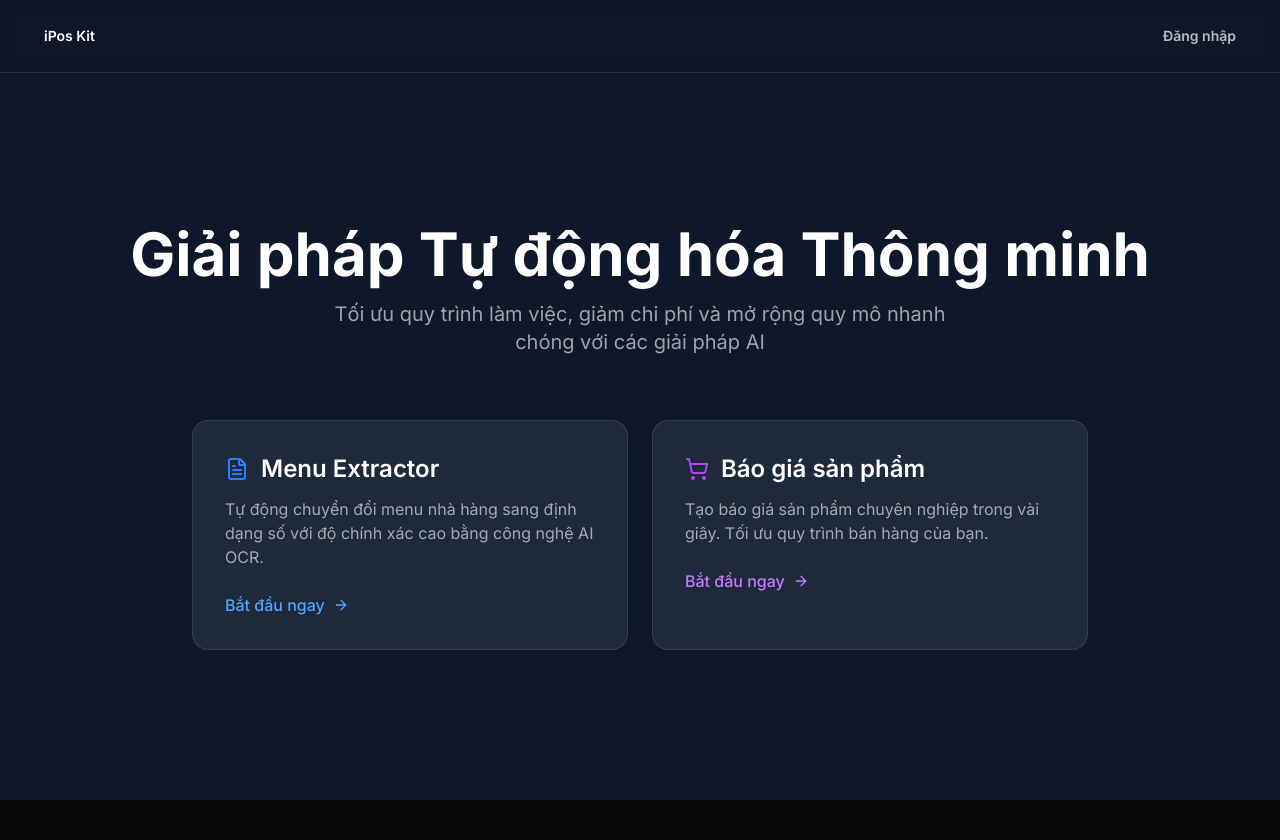
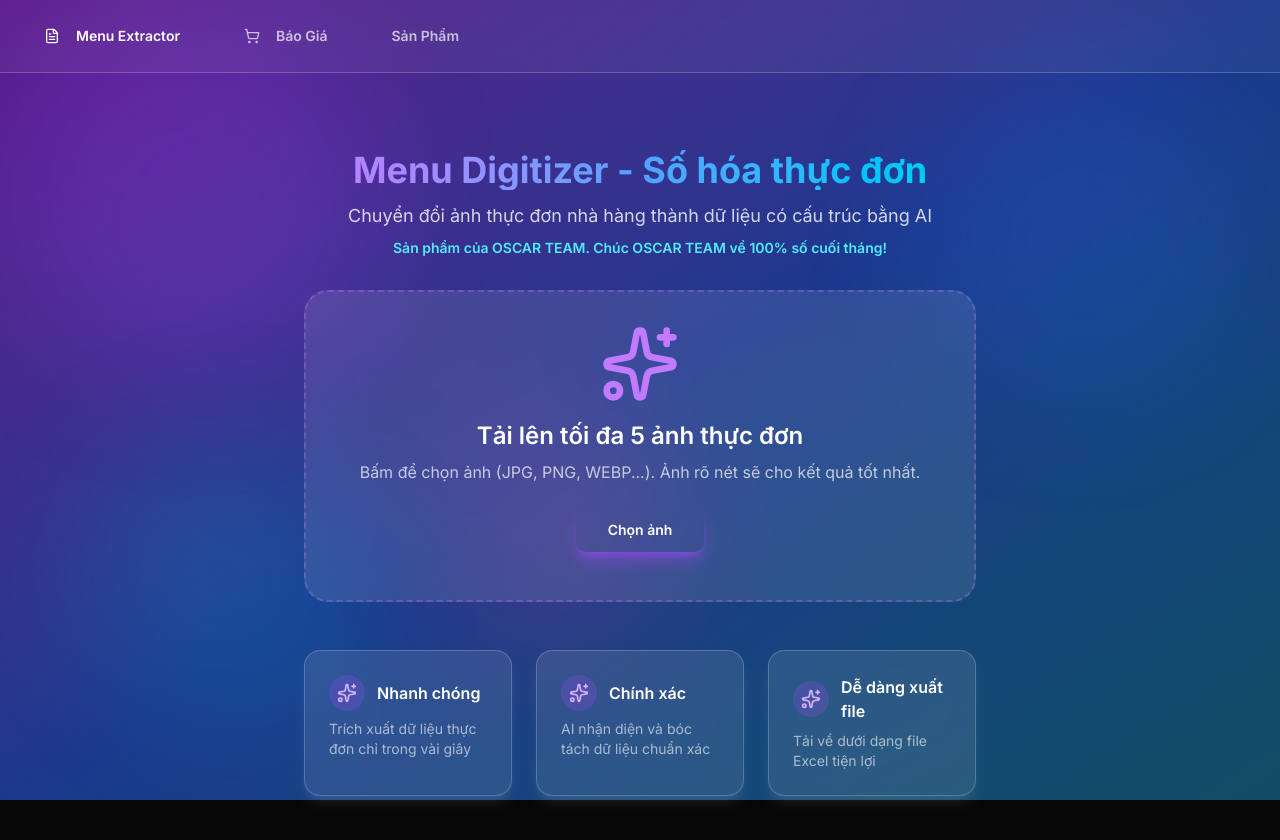
Before and after one commit to Erictomm2002/Menu-Scanner, a Next.js app: page / in a window 1280 px wide. Shown: the top 840 px of the page. Before the commit the page ends 800 px from the top, so only its background shows below. Built offline with nearby package versions, Linux system fonts and the light colour scheme.

Commit message:
Revert "feat: add new dark minimalist homepage for iPos Kit"
This reverts commit 5d04001205aeb5259d1f5cb4ec1186550cd0cdea.

```diff
--- a/app/layout.tsx
+++ b/app/layout.tsx
@@ -5,10 +5,10 @@
 const inter = Inter({ subsets: ["latin", "vietnamese"] });
 
 export const metadata: Metadata = {
-  title: "iPos Kit - Giải pháp Tự động hóa Thông minh",
+  title: "Menu Extractor - Trích xuất menu tự động với AI",
   description:
-    "Tối ưu quy trình làm việc với các giải pháp AI: Menu Extractor và Báo giá sản phẩm",
-  keywords: "iPos Kit, Menu Extractor, báo giá, AI, tự động hóa, nhà hàng, doanh nghiệp",
+    "Chuyển đổi ảnh menu quán ăn sang file Excel tự động bằng Google Gemini AI",
+  keywords: "menu extractor, AI, Gemini, Excel, restaurant menu",
 };
 
 export default function RootLayout({
--- a/app/page.tsx
+++ b/app/page.tsx
@@ -7,10 +7,9 @@
 import MenuExportScreen from "../components/page-component/MenuExportScreen"
 import { MenuData, MenuCategory } from "@/types/menu"
 import { Button } from "@/components/ui/Button"
-import { FileText, ShoppingCart, ArrowRight } from "lucide-react"
-import { motion } from "framer-motion"
+import { FileText, ShoppingCart } from "lucide-react"
 
-type AppStep = "upload" | "edit" | "export" | "home"
+type AppStep = "upload" | "edit" | "export"
 
 // Helper function to generate a URL-friendly slug from a string
 const slugify = (text: string): string => {
@@ -30,13 +29,13 @@
   const [currentStep, setCurrentStep] = useState<AppStep>(() => {
     if (typeof window !== "undefined") {
       const saved = localStorage.getItem("menuApp_currentStep")
-      // If the user reloads on the export page, reset to the home page.
+      // If the user reloads on the export page, reset to the upload page.
       if (saved === "export") {
-        return "home"
+        return "upload"
       }
-      return (saved as AppStep) || "home"
+      return (saved as AppStep) || "upload"
     }
-    return "home"
+    return "upload"
   })
 
   const [menuData, setMenuData] = useState<MenuData | null>(() => {
@@ -162,22 +161,39 @@
   }
 
   return (
-    <main className="min-h-screen bg-[#0F172A]">
+    <main className="min-h-screen">
+      <div className="fixed inset-0 -z-10 overflow-hidden">
+        {/* Animated Background Blobs */}
+        <div className="absolute inset-0 bg-gradient-to-br from-purple-900 via-blue-900 to-cyan-900">
+          <div className="absolute top-0 left-0 w-96 h-96 bg-purple-500/30 rounded-full blur-3xl animate-pulse" style={{ animationDuration: '8s' }} />
+          <div className="absolute top-20 right-10 w-80 h-80 bg-blue-500/30 rounded-full blur-3xl animate-pulse" style={{ animationDuration: '10s' }} />
+          <div className="absolute bottom-20 left-20 w-72 h-72 bg-cyan-500/30 rounded-full blur-3xl animate-pulse" style={{ animationDuration: '9s' }} />
+          <div className="absolute top-1/2 left-1/3 w-64 h-64 bg-pink-500/20 rounded-full blur-3xl animate-pulse" style={{ animationDuration: '7s' }} />
+        </div>
+      </div>
+
       {/* Navigation Header */}
-      <header className="relative z-20 border-b border-white/10 bg-transparent backdrop-blur-sm">
+      <header className="relative z-20 border-b border-white/20 bg-white/5 backdrop-blur-sm">
         <div className="container mx-auto px-6 py-4">
           <div className="flex items-center justify-between">
             <div className="flex items-center gap-6">
               <Link href="/">
-                <Button variant="ghost" className="text-white font-medium hover:bg-white/5">
-                  iPos Kit
+                <Button variant="ghost" className="text-white font-medium">
+                  <FileText className="w-4 h-4 mr-2" />
+                  Menu Extractor
                 </Button>
               </Link>
-            </div>
-            <div className="flex items-center gap-4">
-              <Button variant="ghost" className="text-white/70 hover:text-white hover:bg-white/5">
-                Đăng nhập
-              </Button>
+              <Link href="/quotation">
+                <Button variant="ghost" className="text-white/70 hover:text-white font-medium">
+                  <ShoppingCart className="w-4 h-4 mr-2" />
+                  Báo Giá
+                </Button>
+              </Link>
+              <Link href="/products">
+                <Button variant="ghost" className="text-white/70 hover:text-white font-medium">
+                  Sản Phẩm
+                </Button>
+              </Link>
             </div>
           </div>
         </div>
@@ -185,82 +201,15 @@
 
       {/* Content */}
       <div className="relative z-10">
-        {currentStep === "home" && (
-          <motion.div
-            initial={{ opacity: 0, y: 20 }}
-            animate={{ opacity: 1, y: 0 }}
-            transition={{ duration: 0.6 }}
-            className="min-h-[calc(100vh-73px)] flex flex-col items-center justify-center px-6"
-          >
-            <h1 className="text-4xl md:text-5xl lg:text-6xl font-bold text-white text-center mb-4">
-              Giải pháp Tự động hóa Thông minh
-            </h1>
-            <p className="text-white/60 text-lg md:text-xl text-center mb-16 max-w-2xl">
-              Tối ưu quy trình làm việc, giảm chi phí và mở rộng quy mô nhanh chóng với các giải pháp AI
-            </p>
-
-            <div className="grid md:grid-cols-2 gap-6 w-full max-w-4xl">
-              {/* Menu Extractor Card */}
-              <motion.div
-                initial={{ opacity: 0, y: 20 }}
-                animate={{ opacity: 1, y: 0 }}
-                transition={{ duration: 0.6, delay: 0.2 }}
-                whileHover={{ scale: 1.02 }}
-                className="group cursor-pointer"
-                onClick={() => setCurrentStep("upload")}
-              >
-                <div className="bg-[#1E293B] border border-white/10 rounded-2xl p-8 h-full transition-all duration-300 hover:border-blue-500/50 hover:shadow-[0_0_30px_rgba(59,130,246,0.15)]">
-                  <h3 className="text-2xl font-semibold text-white mb-3 flex items-center gap-3">
-                    <FileText className="w-6 h-6 text-blue-500" />
-                    Menu Extractor
-                  </h3>
-                  <p className="text-white/60 mb-6">
-                    Tự động chuyển đổi menu nhà hàng sang định dạng số với độ chính xác cao bằng công nghệ AI OCR.
-                  </p>
-                  <div className="flex items-center text-blue-400 font-medium group-hover:text-blue-300 transition-colors">
-                    Bắt đầu ngay
-                    <ArrowRight className="w-4 h-4 ml-2 group-hover:translate-x-1 transition-transform" />
-                  </div>
-                </div>
-              </motion.div>
-
-              {/* Quotation Card */}
-              <motion.div
-                initial={{ opacity: 0, y: 20 }}
-                animate={{ opacity: 1, y: 0 }}
-                transition={{ duration: 0.6, delay: 0.3 }}
-                whileHover={{ scale: 1.02 }}
-                className="group"
-              >
-                <Link href="/quotation" className="block h-full">
-                  <div className="bg-[#1E293B] border border-white/10 rounded-2xl p-8 h-full transition-all duration-300 hover:border-purple-500/50 hover:shadow-[0_0_30px_rgba(168,85,247,0.15)]">
-                    <h3 className="text-2xl font-semibold text-white mb-3 flex items-center gap-3">
-                      <ShoppingCart className="w-6 h-6 text-purple-500" />
-                      Báo giá sản phẩm
-                    </h3>
-                    <p className="text-white/60 mb-6">
-                      Tạo báo giá sản phẩm chuyên nghiệp trong vài giây. Tối ưu quy trình bán hàng của bạn.
-                    </p>
-                    <div className="flex items-center text-purple-400 font-medium group-hover:text-purple-300 transition-colors">
-                      Bắt đầu ngay
-                      <ArrowRight className="w-4 h-4 ml-2 group-hover:translate-x-1 transition-transform" />
-                    </div>
-                  </div>
-                </Link>
-              </motion.div>
-            </div>
-          </motion.div>
-        )}
-
         {currentStep === "upload" && (
-          <MenuUploadScreen onUpload={handleImageUpload} loading={loading} onBack={() => setCurrentStep("home")} />
+          <MenuUploadScreen onUpload={handleImageUpload} loading={loading} />
         )}
         {currentStep === "edit" && menuData && (
           <MenuEditScreen
             data={menuData}
             onChange={handleItemUpdate}
             onExport={handleExport}
-            onBack={() => setCurrentStep("home")}
+            onBack={handleReset}
           />
         )}
         {currentStep === "export" && menuData && (
--- a/components/page-component/MenuUploadScreen.tsx
+++ b/components/page-component/MenuUploadScreen.tsx
@@ -4,20 +4,18 @@
 import { useState } from "react";
 
 import { Button } from "../ui/Button";
-import { Upload, Loader2, FileImage, X, Sparkles, ArrowLeft } from "lucide-react";
+import { Upload, Loader2, FileImage, X, Sparkles } from "lucide-react";
 import { motion } from "framer-motion";
 import { Card, CardContent } from "../ui/Card";
 
 interface MenuUploadScreenProps {
   onUpload: (files: File[], extractionOption: "default" | "base_price") => void;
   loading: boolean;
-  onBack?: () => void;
 }
 
 export default function MenuUploadScreen({
   onUpload,
   loading,
-  onBack,
 }: MenuUploadScreenProps) {
   const [files, setFiles] = useState<File[]>([]);
   const [extractionOption, setExtractionOption] = useState<"default" | "base_price">("default");
@@ -63,24 +61,8 @@
   };
 
   return (
-    <div className="flex flex-col items-center justify-center min-h-screen px-4 py-12 pt-6">
+    <div className="flex flex-col items-center justify-center min-h-screen px-4 py-12">
       <div className="w-full max-w-2xl">
-        {onBack && (
-          <motion.div
-            initial={{ opacity: 0, x: -20 }}
-            animate={{ opacity: 1, x: 0 }}
-            className="mb-6"
-          >
-            <Button
-              variant="ghost"
-              onClick={onBack}
-              className="text-white/70 hover:text-white hover:bg-white/5"
-            >
-              <ArrowLeft className="w-4 h-4 mr-2" />
-              Back to Home
-            </Button>
-          </motion.div>
-        )}
         <motion.div
           initial={{ opacity: 0, y: -20 }}
           animate={{ opacity: 1, y: 0 }}
```
